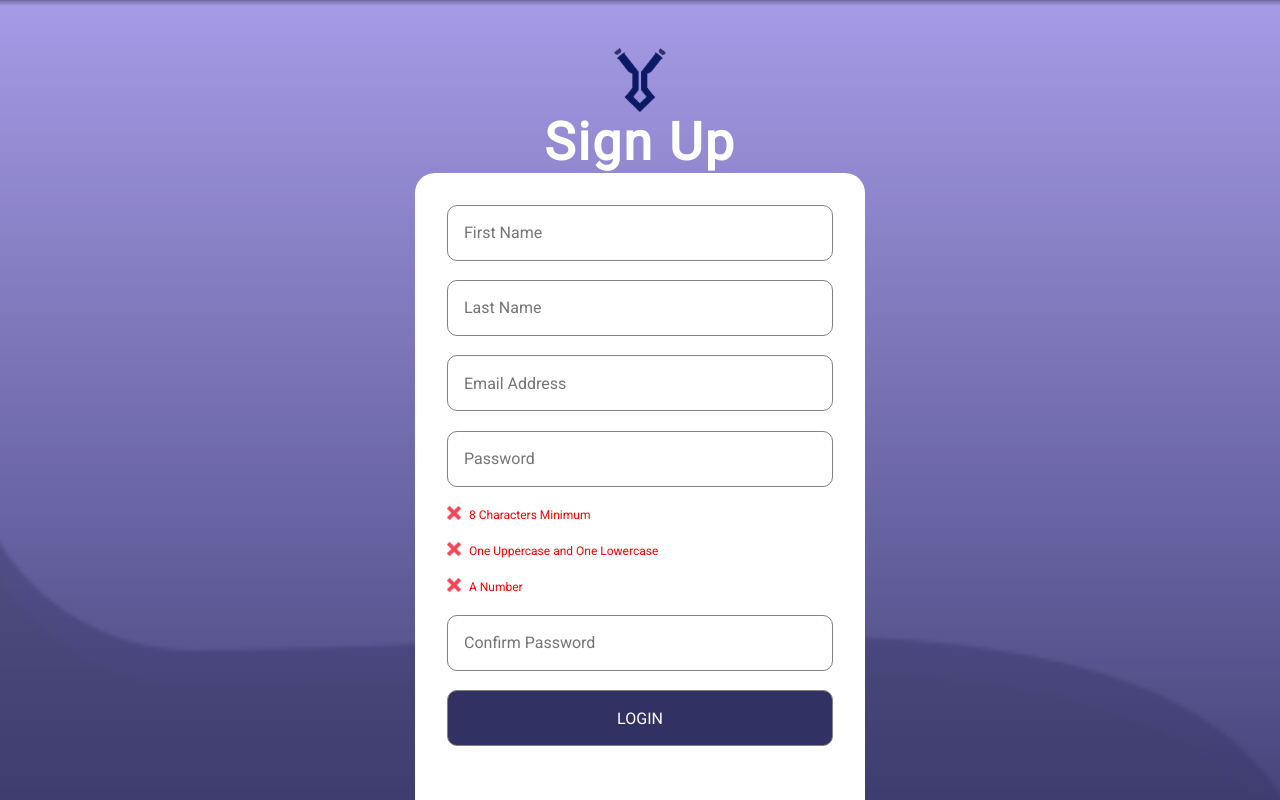
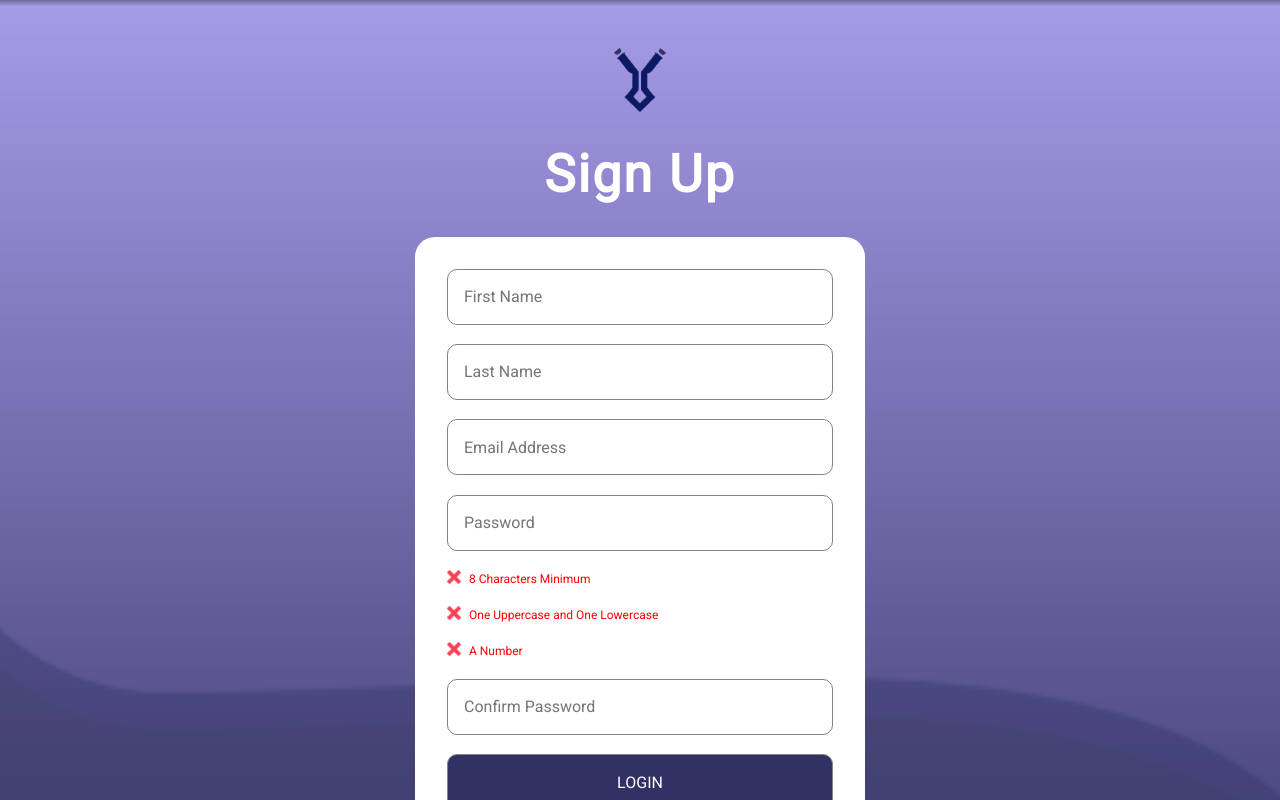
Before and after one commit to BanksMustapha7/antigen, a React (Create React App) app: page /signup in a window 1280 px wide. Shown: the top 800 px of the page. Built offline with nearby package versions, Linux system fonts and the light colour scheme.

Commit message:
abandoned

```diff
--- a/src/Pages/Dashboard/Dashboard.jsx
+++ b/src/Pages/Dashboard/Dashboard.jsx
@@ -31,8 +31,9 @@ function Dashboard() {
         <img
           src={Rarr}
           alt="sidebar"
-          className={`open + ${direction === true ? "slideBtn" : ""}`}
+          className="open"
           onClick={closeMenu}
+          style={direction === true ? styles.changeD : { display: "block" }}
         />
 
         <div className="logo">
--- a/src/Pages/Dashboard/dashboard.css
+++ b/src/Pages/Dashboard/dashboard.css
@@ -183,11 +183,6 @@
         margin-left: -50% !important;
     }
 
-    .slideBtn {
-        right: -1.5rem !important;
-        transform: rotate(180deg);
-    }
-
     .sidebar hr {
         width: 80%;
     }
--- a/src/Pages/loginpage.css
+++ b/src/Pages/loginpage.css
@@ -215,6 +215,10 @@
         background-image: unset;
     }
 
+    .div .top h1 {
+        margin: 2rem 0;
+    }
+
     .div .top {
         padding: unset;
 
```
